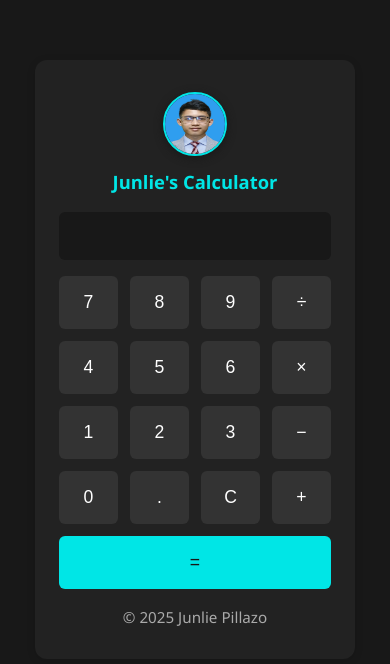
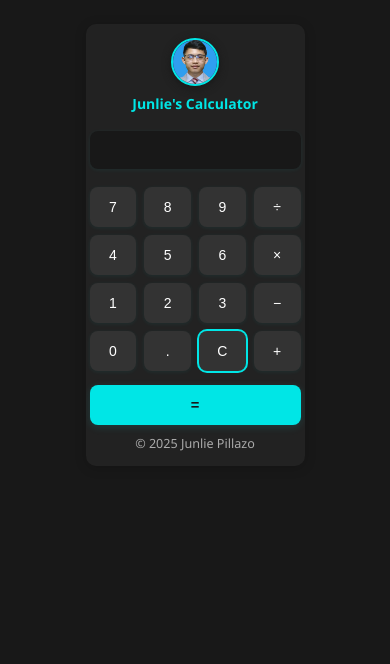
Before and after one commit to Jackal605/Junlienp, a plain HTML site: page calculator.html in a window 390 px wide. Both pictures are taken after a click on the button "Clear". Drawn offline with Linux system fonts and the light colour scheme.

Commit message:
Add files via upload
pls. work now

```diff
--- a/calculator.html
+++ b/calculator.html
@@ -6,77 +6,167 @@
   <link rel="stylesheet" href="style.css" />
   <style>
     .calculator-container {
-      max-width: 320px;
+      max-width: 340px;
       margin: 60px auto;
       background: #222;
       padding: 32px 24px;
-      border-radius: 12px;
-      box-shadow: 0 2px 8px rgba(0,0,0,0.13);
+      border-radius: 16px;
+      box-shadow: 0 2px 12px rgba(0,0,0,0.18);
       color: #fff;
+      position: relative;
+      overflow: hidden;
+    }
+    .calculator-avatar {
+      display: flex;
+      flex-direction: column;
+      align-items: center;
+      margin-bottom: 18px;
+    }
+    .calculator-avatar img {
+      width: 64px;
+      height: 64px;
+      border-radius: 50%;
+      border: 2px solid #00e6e6;
+      box-shadow: 0 2px 8px #181818;
+      object-fit: cover;
+    }
+    .calculator-title {
+      font-size: 1.15rem;
+      font-weight: bold;
+      color: #00e6e6;
+      margin-top: 8px;
+      text-align: center;
     }
     .calculator-display {
       width: 100%;
-      height: 48px;
-      font-size: 1.5rem;
-      margin-bottom: 16px;
+      height: 52px;
+      font-size: 1.6rem;
+      margin-bottom: 18px;
       text-align: right;
-      padding: 8px;
-      border-radius: 6px;
+      padding: 10px;
+      border-radius: 8px;
       border: none;
       background: #181818;
       color: #00e6e6;
+      box-shadow: 0 1px 4px rgba(0,230,230,0.07);
+      letter-spacing: 1px;
+      outline: none;
+      transition: box-shadow 0.2s;
     }
     .calculator-buttons {
       display: grid;
       grid-template-columns: repeat(4, 1fr);
-      gap: 12px;
+      gap: 14px;
     }
     .calculator-buttons button {
-      padding: 16px 0;
-      font-size: 1.1rem;
+      padding: 18px 0;
+      font-size: 1.15rem;
       background: #333;
       color: #fff;
       border: none;
-      border-radius: 6px;
+      border-radius: 8px;
       cursor: pointer;
-      transition: background 0.2s;
+      transition: background 0.2s, color 0.2s, transform 0.1s;
+      box-shadow: 0 1px 4px rgba(0,230,230,0.07);
+      outline: none;
+      touch-action: manipulation;
+    }
+    .calculator-buttons button:active {
+      background: #ff0066;
+      color: #fff;
+      transform: scale(0.97);
+    }
+    .calculator-buttons button:focus {
+      box-shadow: 0 0 0 2px #00e6e6;
     }
     .calculator-buttons button:hover {
       background: #00e6e6;
       color: #181818;
+    }
+    .calculator-buttons .equals-btn {
+      grid-column: span 4;
+      background: #00e6e6;
+      color: #181818;
+      font-weight: bold;
+      font-size: 1.2rem;
+      margin-top: 6px;
+      border-radius: 8px;
+      box-shadow: 0 2px 8px rgba(0,230,230,0.13);
+    }
+    .calculator-footer {
+      text-align: center;
+      margin-top: 18px;
+      color: #aaa;
+      font-size: 0.95rem;
+    }
+    @media (max-width: 500px) {
+      .calculator-container {
+        max-width: 98vw;
+        margin: 24px auto;
+        padding: 14px 4px;
+        border-radius: 10px;
+      }
+      .calculator-avatar img {
+        width: 48px;
+        height: 48px;
+      }
+      .calculator-title {
+        font-size: 1rem;
+      }
+      .calculator-display {
+        font-size: 1.1rem;
+        height: 38px;
+        padding: 6px;
+      }
+      .calculator-buttons {
+        gap: 8px;
+      }
+      .calculator-buttons button {
+        padding: 12px 0;
+        font-size: 1rem;
+      }
+      .calculator-buttons .equals-btn {
+        font-size: 1.05rem;
+      }
+      .calculator-footer {
+        font-size: 0.9rem;
+        margin-top: 10px;
+      }
+    }
+    body {
+      background: #181818;
+      overflow-x: hidden;
     }
   </style>
 </head>
 <body>
   <div class="calculator-container">
     <!-- Avatar and name -->
-    <div style="text-align:center; margin-bottom:18px;">
-      <img src="avatar.png" alt="Junlie Avatar" style="width:64px; height:64px; border-radius:50%; border:2px solid #00e6e6; box-shadow:0 2px 8px #181818;">
-      <div style="font-size:1.15rem; font-weight:bold; color:#00e6e6; margin-top:8px;">Junlie's Calculator</div>
+    <div class="calculator-avatar">
+      <img src="avatar.png" alt="Junlie Avatar" aria-label="Avatar" />
+      <div class="calculator-title">Junlie's Calculator</div>
     </div>
-    <input type="text" id="display" class="calculator-display" disabled />
+    <input type="text" id="display" class="calculator-display" disabled aria-label="Calculator display" />
     <div class="calculator-buttons">
-      <button onclick="append('7')">7</button>
-      <button onclick="append('8')">8</button>
-      <button onclick="append('9')">9</button>
-      <button onclick="append('/')">÷</button>
-      <button onclick="append('4')">4</button>
-      <button onclick="append('5')">5</button>
-      <button onclick="append('6')">6</button>
-      <button onclick="append('*')">×</button>
-      <button onclick="append('1')">1</button>
-      <button onclick="append('2')">2</button>
-      <button onclick="append('3')">3</button>
-      <button onclick="append('-')">−</button>
-      <button onclick="append('0')">0</button>
-      <button onclick="append('.')">.</button>
-      <button onclick="clearDisplay()">C</button>
-      <button onclick="append('+')">+</button>
-      <button onclick="calculate()" style="grid-column: span 4; background:#00e6e6; color:#181818;">=</button>
+      <button onclick="append('7')" aria-label="7">7</button>
+      <button onclick="append('8')" aria-label="8">8</button>
+      <button onclick="append('9')" aria-label="9">9</button>
+      <button onclick="append('/')" aria-label="Divide">÷</button>
+      <button onclick="append('4')" aria-label="4">4</button>
+      <button onclick="append('5')" aria-label="5">5</button>
+      <button onclick="append('6')" aria-label="6">6</button>
+      <button onclick="append('*')" aria-label="Multiply">×</button>
+      <button onclick="append('1')" aria-label="1">1</button>
+      <button onclick="append('2')" aria-label="2">2</button>
+      <button onclick="append('3')" aria-label="3">3</button>
+      <button onclick="append('-')" aria-label="Subtract">−</button>
+      <button onclick="append('0')" aria-label="0">0</button>
+      <button onclick="append('.')" aria-label="Decimal">.</button>
+      <button onclick="clearDisplay()" aria-label="Clear">C</button>
+      <button onclick="append('+')" aria-label="Add">+</button>
+      <button onclick="calculate()" class="equals-btn" aria-label="Equals">=</button>
     </div>
-    <div style="text-align:center; margin-top:18px; color:#aaa; font-size:0.95rem;">
-      &copy; 2025 Junlie Pillazo
-    </div>
+    <div class="calculator-footer">&copy; 2025 Junlie Pillazo</div>
   </div>
   <script>
     const display = document.getElementById('display');
--- a/style.css
+++ b/style.css
@@ -11,6 +11,7 @@ body {
   color: #fff;
   font-family: 'Segoe UI', Arial, sans-serif;
   display: flex;
+  overflow-x: hidden;
 }
 
 /* Navigation */
@@ -230,11 +231,21 @@ nav ul li a:hover {
   transition: background 0.2s, color 0.2s;
   text-decoration: none;
   display: inline-block;
+  box-shadow: 0 2px 8px rgba(0,230,230,0.10);
+  outline: none;
 }
 
 .btn-accent:hover {
   background: #00e6e6;
   color: #181818;
+}
+
+.btn-accent:focus {
+  box-shadow: 0 0 0 2px #00e6e6;
+}
+.btn-accent:active {
+  background: #ff0066;
+  color: #fff;
 }
 
 .about-list {
@@ -273,10 +284,13 @@ form input, form textarea {
   background: #181818;
   color: #fff;
   font-size: 1rem;
+  min-height: 44px;
+  transition: box-shadow 0.2s;
 }
 
 form input:focus, form textarea:focus {
   outline: 2px solid #00e6e6;
+  box-shadow: 0 0 0 2px #00e6e6;
 }
 
 /* Project Cards */
@@ -292,14 +306,14 @@ form input:focus, form textarea:focus {
   box-shadow: 0 2px 8px rgba(0,0,0,0.13);
   padding: 24px 18px;
   width: 260px;
-  transition: transform 0.2s, box-shadow 0.2s;
+  transition: box-shadow 0.2s, background 0.2s;
   text-align: center;
   color: #fff;
 }
 
-.project-card:hover {
-  transform: translateY(-8px) scale(1.03);
-  box-shadow: 0 8px 24px rgba(0,230,230,0.13);
+.project-card:focus-within, .project-card:hover {
+  box-shadow: 0 8px 32px rgba(0,230,230,0.18);
+  background: #232323;
 }
 
 .project-card h3 {
@@ -368,6 +382,61 @@ footer {
   background: #00e6e6;
   border-radius: 2px;
   transition: 0.3s;
+}
+
+/* --- Polish and finalize for mobile and desktop --- */
+.section-card {
+  transition: box-shadow 0.2s, background 0.2s;
+}
+.section-card:hover {
+  box-shadow: 0 4px 24px rgba(0,230,230,0.10);
+  background: #232323;
+}
+
+.hero {
+  border-left: 6px solid #00e6e6;
+  padding-left: 18px;
+  background: linear-gradient(90deg, #181818 80%, #232323 100%);
+}
+
+.project-card {
+  transition: box-shadow 0.2s, background 0.2s;
+}
+.project-card:focus-within, .project-card:hover {
+  box-shadow: 0 8px 32px rgba(0,230,230,0.18);
+  background: #232323;
+}
+
+.sidebar, .sidebar-nav-btns, .sidebar-nav-btns button {
+  transition: all 0.25s cubic-bezier(.4,0,.2,1);
+}
+
+form input, form textarea {
+  min-height: 44px;
+  transition: box-shadow 0.2s;
+}
+form input:focus, form textarea:focus {
+  box-shadow: 0 0 0 2px #00e6e6;
+}
+
+@media (max-width: 700px) {
+  .sidebar {
+    margin-bottom: 8px;
+  }
+  .content {
+    margin-top: 8px;
+  }
+  .section-card {
+    margin-bottom: 18px;
+    box-shadow: 0 1px 4px rgba(0,0,0,0.10);
+  }
+  .hero {
+    border-left: 3px solid #00e6e6;
+    padding-left: 8px;
+  }
+  .project-card {
+    margin-bottom: 8px;
+  }
 }
 
 @media (max-width: 900px) {
@@ -509,3 +578,70 @@ footer {
   font-size: 1rem;
   letter-spacing: 1px;
 }
+
+@media (max-width: 500px) {
+  html {
+    font-size: 14px;
+  }
+  .sidebar {
+    width: 100vw;
+    min-width: 0;
+    padding: 8px 0 0 0;
+    box-shadow: none;
+    border-radius: 0;
+  }
+  .logo-letter {
+    font-size: 2.2rem;
+  }
+  .logo-name {
+    font-size: 1rem;
+  }
+  .logo-role {
+    font-size: 0.8rem;
+  }
+  .sidebar-nav-btns button {
+    font-size: 1rem;
+    padding: 10px 0;
+  }
+  .content {
+    padding: 8px 4px 0 4px;
+    margin-left: 0;
+  }
+  .section-card {
+    padding: 10px 4px;
+    margin-bottom: 14px;
+  }
+  .hero h1 {
+    font-size: 1.3rem;
+  }
+  .subtitle {
+    font-size: 1rem;
+  }
+  .about-list {
+    font-size: 0.95rem;
+    margin-left: 10px;
+  }
+  .project-cards {
+    flex-direction: column;
+    gap: 10px;
+    align-items: stretch;
+  }
+  .project-card {
+    width: 100%;
+    min-width: 0;
+    padding: 10px 4px;
+    font-size: 0.98rem;
+  }
+  form input, form textarea {
+    font-size: 0.9rem;
+    padding: 6px;
+  }
+  .btn-accent {
+    font-size: 1rem;
+    padding: 10px 18px;
+  }
+  footer {
+    font-size: 0.9rem;
+    margin-top: 18px;
+  }
+}
```
